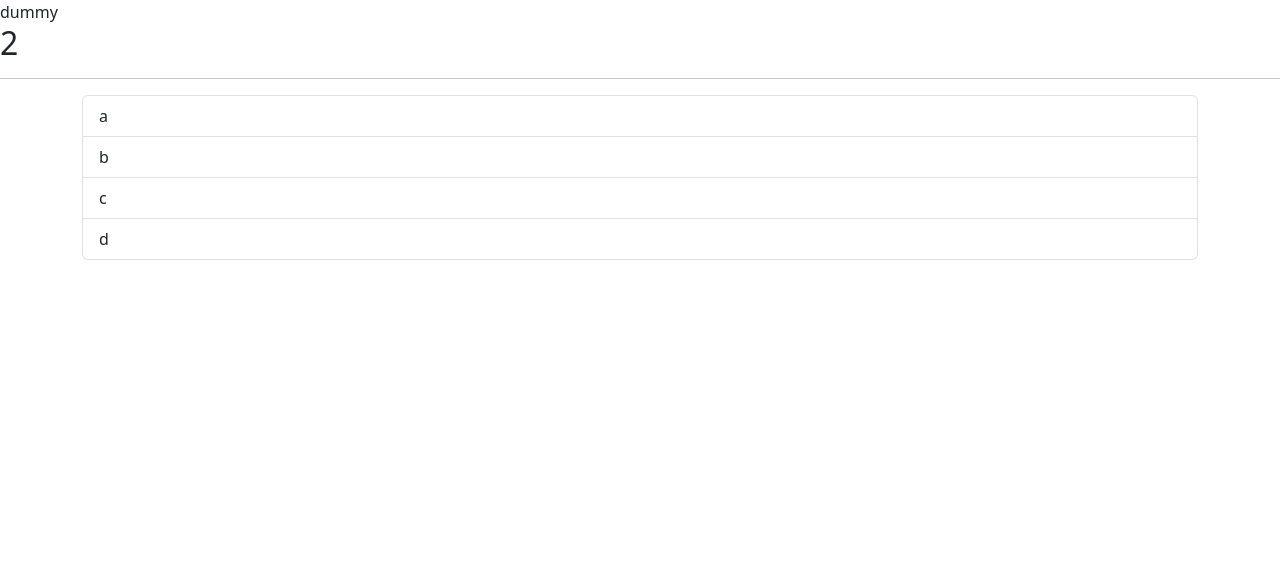
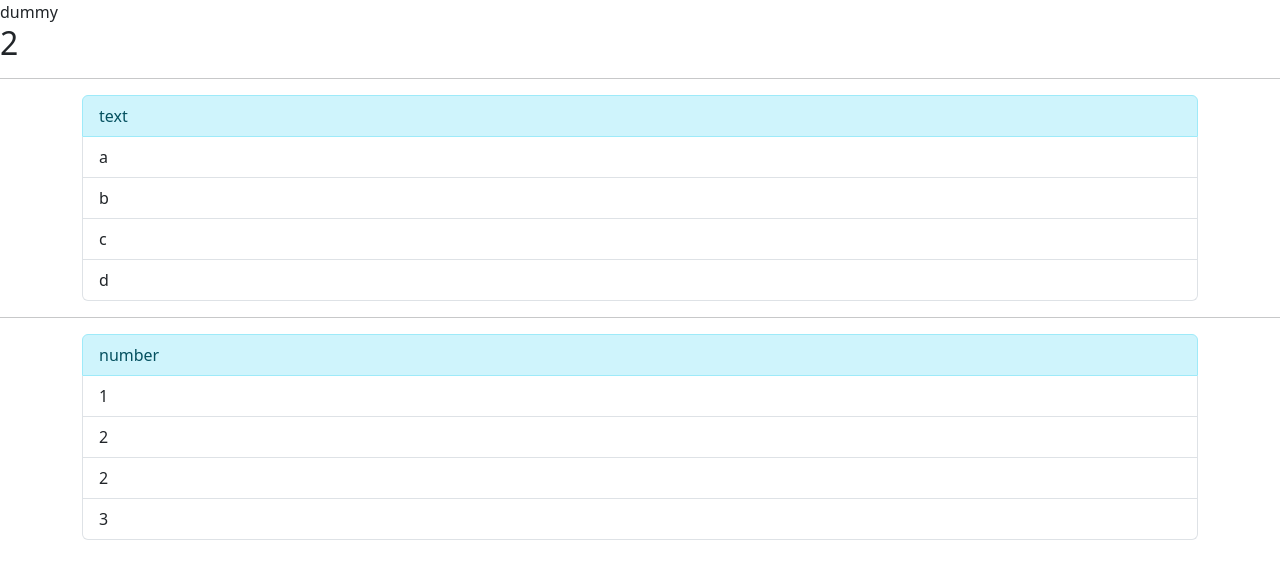
Before and after one commit to tankwz/Mosh-React, a React (Vite) app in the folder react-app-mo/: page / in a window 1280 px wide. Shown: the top 578 px of the page. Built offline with nearby package versions, Linux system fonts and the light colour scheme.

Commit message:
generic props array

```diff
--- a/react-app-mo/src/App.tsx
+++ b/react-app-mo/src/App.tsx
@@ -4,11 +4,17 @@ import ListGroup from './components/ListGroup';
 function App() {
   const name = 'dummy';
   const age = 2;
+  const textArr = ['a', 'b', 'c', 'd'];
+  const numbArr = [1, 2, 2, 3];
+
   return (
     <div>
       <Message name={name} age={age} />
       <hr />
-      <ListGroup></ListGroup>
+      <ListGroup arr={textArr} heading="text"></ListGroup>
+      <hr />
+
+      <ListGroup arr={numbArr} heading="number"></ListGroup>
     </div>
   );
 }
--- a/react-app-mo/src/components/ListGroup.tsx
+++ b/react-app-mo/src/components/ListGroup.tsx
@@ -1,22 +1,26 @@
 import { useState } from 'react';
 
-function ListGroup() {
+interface Props<A> {
+  arr: A[];
+  heading: string;
+}
+
+function ListGroup<T>({ arr, heading }: Props<T>) {
   const [selectedItem, setSelectedItem] = useState(-1);
-  const items = ['a', 'b', 'c', 'd'];
+
   return (
     <div className="container ">
       <ul className="list-group">
-        {items.map((item, index) => (
+        <li className="list-group-item list-group-item-info"> {heading} </li>
+        {arr.map((item, index) => (
           <li
             key={index}
-            className={
-              selectedItem === index
-                ? 'active list-group-item'
-                : ' list-group-item '
-            }
+            className={`list-group-item ${
+              selectedItem === index ? 'active' : ''
+            }`}
             onClick={() => setSelectedItem(index)}
           >
-            {item}
+            {String(item)}
           </li>
         ))}
       </ul>
```
